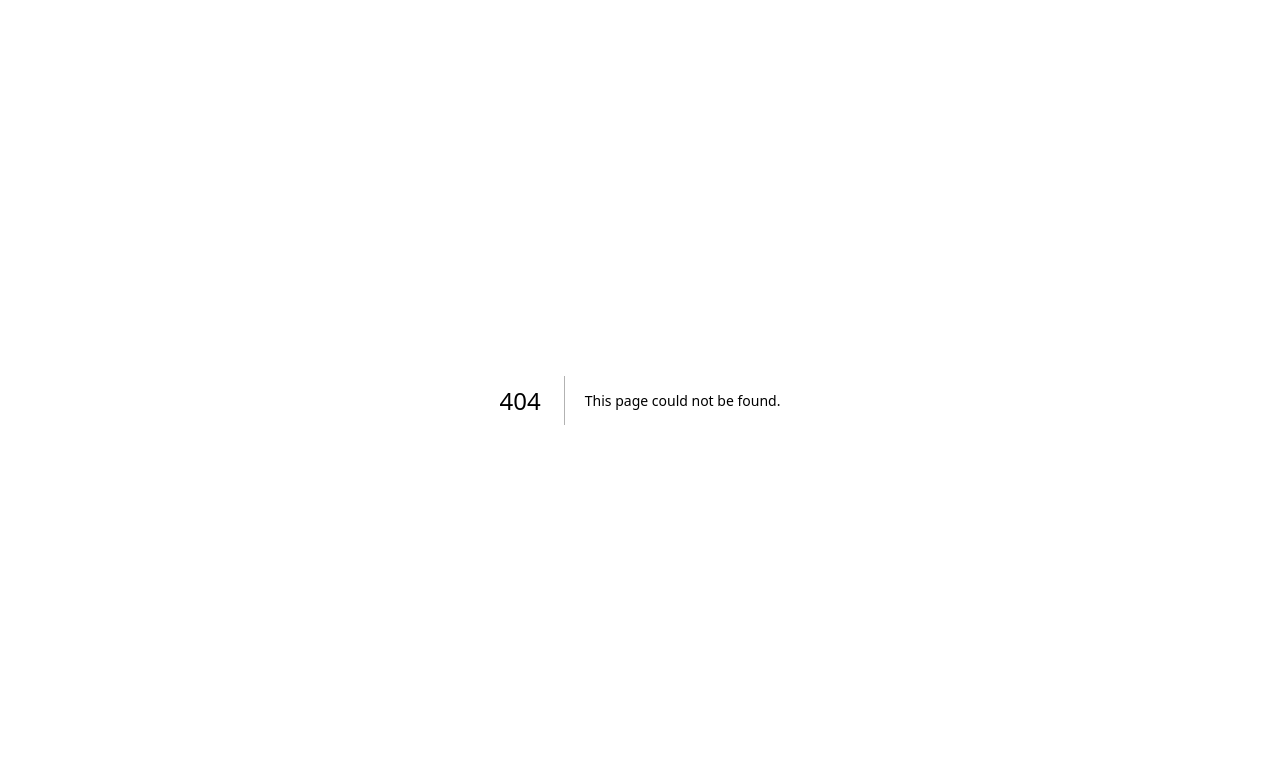
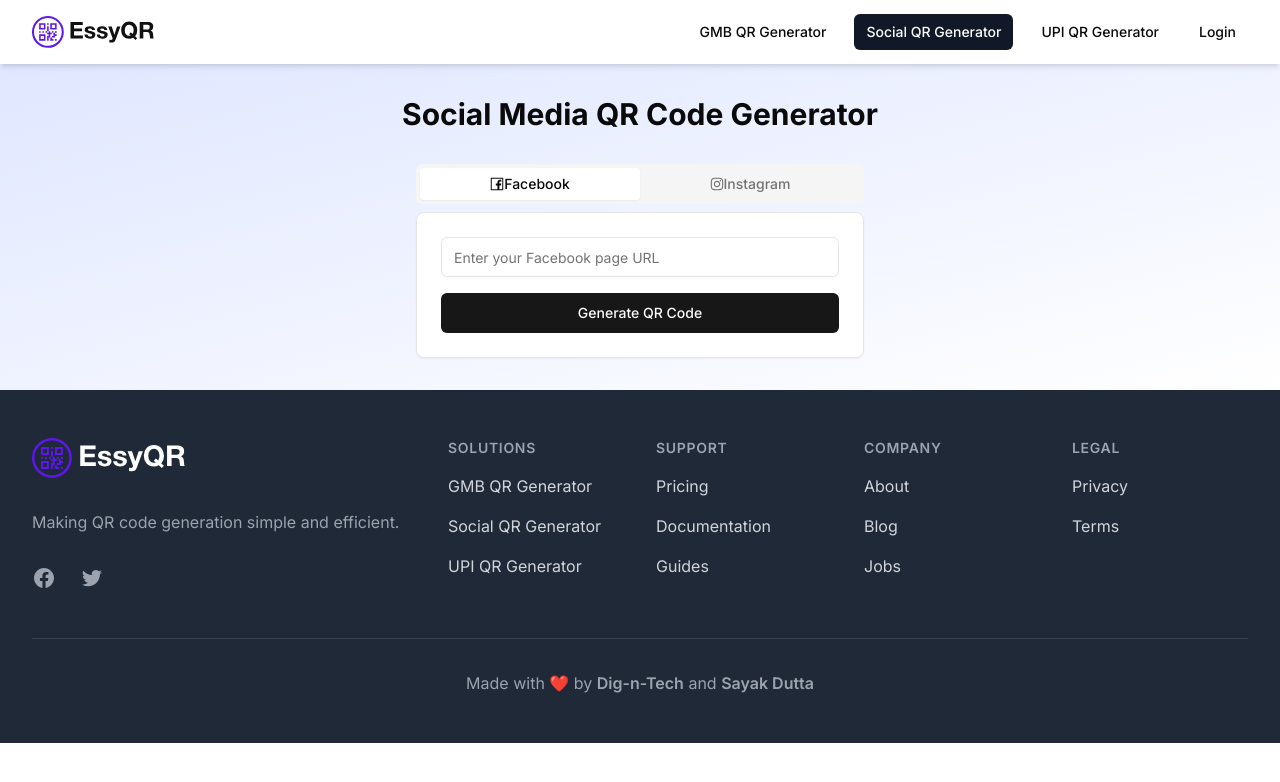
Before and after one commit to digntech/gmb-qr, a Next.js app: page /social in a window 1280 px wide. Before the commit this address had no page. Shown: the top 782 px of the page. Built offline with nearby package versions, Linux system fonts and the light colour scheme.

Commit message:
social media QR code generator added

```diff
--- a/package.json
+++ b/package.json
@@ -18,6 +18,7 @@
     "@radix-ui/react-label": "^2.1.0",
     "@radix-ui/react-separator": "^1.1.0",
     "@radix-ui/react-slot": "^1.1.0",
+    "@radix-ui/react-tabs": "^1.1.1",
     "@react-google-maps/api": "^2.19.3",
     "antd": "^5.20.5",
     "axios": "^1.7.7",
@@ -31,6 +32,7 @@
     "next": "^15.0.3",
     "next-auth": "^4.24.10",
     "next-nprogress-bar": "^2.3.13",
+    "qrcode": "^1.5.4",
     "qrcode.react": "^4.0.1",
     "react": "^18",
     "react-dom": "^18",
--- a/src/app/auth/page.js
+++ b/src/app/auth/page.js
@@ -20,7 +20,7 @@
 
   const handleGoogleSignIn = () => {
 
-    signIn('google', { callbackUrl: '/' });
+    signIn('google', { callbackUrl: '/dashboard' });
   };
 
   const handlePhoneSignIn = async (e) => {
--- /dev/null
+++ b/src/app/social/page.js
@@ -0,0 +1,45 @@
+'use client'
+
+import { useState } from 'react'
+import { SocialQRCodeGenerator } from '@/components/social-qr-generator'
+import { Tabs, TabsContent, TabsList, TabsTrigger } from "@/components/ui/tabs"
+import Navbar from '@/components/Navbar'
+import Footer from '@/components/Footer'
+import { InstagramLogoIcon } from '@radix-ui/react-icons'
+import { Facebook } from 'lucide-react'
+import { FacebookFilled, FacebookOutlined, InstagramOutlined } from '@ant-design/icons'
+
+export default function page() {
+  const [activeTab, setActiveTab] = useState('facebook')
+
+  return (
+  <>
+    <Navbar />
+    <div className="container-fluid in-h-80 bg-gradient-to-br from-indigo-100 to-white mx-auto px-4 py-8">
+
+      <h1 className="text-3xl font-bold text-center mb-8">Social Media QR Code Generator</h1>
+      <Tabs value={activeTab} onValueChange={setActiveTab} className="max-w-md mx-auto">
+        <TabsList className="grid w-full grid-cols-2">
+          <TabsTrigger value="facebook"><FacebookOutlined/> Facebook</TabsTrigger>
+          <TabsTrigger value="instagram"><InstagramOutlined/>Instagram</TabsTrigger>
+        </TabsList>
+        <TabsContent value="facebook">
+          <SocialQRCodeGenerator
+            platform="Facebook"
+            placeholder="Enter your Facebook page URL"
+            urlPrefix="https://www.facebook.com/"
+          />
+        </TabsContent>
+        <TabsContent value="instagram">
+          <SocialQRCodeGenerator
+            platform="Instagram"
+            placeholder="Enter your Instagram username"
+            urlPrefix="https://www.instagram.com/"
+          />
+        </TabsContent>
+      </Tabs>
+    </div>
+    <Footer/>
+    </>
+  )
+}
--- a/src/components/Footer.jsx
+++ b/src/components/Footer.jsx
@@ -11,7 +11,7 @@
 							Making QR code generation simple and efficient.
 						</p>
 						<div className="flex space-x-6">
-							<a href="#" className="text-gray-400 hover:text-gray-300">
+							<a href="https://www.facebook.com/digntech/" className="text-gray-400 hover:text-gray-300">
 								<span className="sr-only">Facebook</span>
 								<svg
 									className="h-6 w-6"
@@ -26,7 +26,7 @@
 									/>
 								</svg>
 							</a>
-							<a href="#" className="text-gray-400 hover:text-gray-300">
+							<a href="https://www.instagram.com/dig_n_tech/" className="text-gray-400 hover:text-gray-300">
 								<span className="sr-only">Twitter</span>
 								<svg
 									className="h-6 w-6"
@@ -52,6 +52,14 @@
 											className="text-base text-gray-300 hover:text-white"
 										>
 											GMB QR Generator
+										</Link>
+									</li>
+									<li>
+										<Link
+											href="/social"
+											className="text-base text-gray-300 hover:text-white"
+										>
+											Social QR Generator
 										</Link>
 									</li>
 									<li>
@@ -135,7 +143,7 @@
 								<ul className="mt-4 space-y-4">
 									<li>
 										<a
-											href="#"
+											href="/privacy"
 											className="text-base text-gray-300 hover:text-white"
 										>
 											Privacy
@@ -143,7 +151,7 @@
 									</li>
 									<li>
 										<a
-											href="#"
+											href="/terms"
 											className="text-base text-gray-300 hover:text-white"
 										>
 											Terms
--- a/src/components/Navbar.jsx
+++ b/src/components/Navbar.jsx
@@ -29,6 +29,16 @@
 								} px-3 py-2 rounded-md text-sm font-medium`}
 							>
 								GMB QR Generator
+							</Link>
+							<Link
+								href="/social"
+								className={`${
+									pathname === "/social"
+										? "bg-gray-900 text-white"
+										: "text-black-300 hover:bg-gray-700 hover:text-white"
+								} px-3 py-2 rounded-md text-sm font-medium`}
+							>
+								Social QR Generator
 							</Link>
 							<Link
 								href="/upi"
@@ -82,6 +92,16 @@
 							GMB QR Generator
 						</Link>
 						<Link
+							href="/social"
+							className={`${
+								pathname === "/social"
+									? "bg-blue-900 text-white"
+									: "text-gray-300 hover:bg-gray-700 hover:text-white"
+							} block px-3 py-2 rounded-md text-base font-medium`}
+						>
+							Social QR Generator
+						</Link>
+						<Link
 							href="/upi"
 							className={`${
 								pathname === "/upi"
--- /dev/null
+++ b/src/components/social-qr-generator.jsx
@@ -0,0 +1,65 @@
+'use client'
+
+import { useState } from 'react'
+import QRCode from 'qrcode'
+import { Input } from "@/components/ui/input"
+import { Button } from "@/components/ui/button"
+import { Card, CardContent } from "@/components/ui/card"
+
+export function SocialQRCodeGenerator({ platform, placeholder, urlPrefix }) {
+  const [input, setInput] = useState('')
+  const [qrCode, setQrCode] = useState('')
+  const [error, setError] = useState('')
+
+  const generateQRCode = async () => {
+    setError('')
+    if (!input) {
+      setError(`Please enter your ${platform} page URL or username`)
+      return
+    }
+
+    try {
+      const url = input.startsWith('http') ? input : `${urlPrefix}${input}`
+      const qrCodeDataUrl = await QRCode.toDataURL(url)
+      setQrCode(qrCodeDataUrl)
+    } catch (err) {
+      setError('Failed to generate QR code. Please try again.')
+      console.error(err)
+    }
+  }
+
+  return (
+    <Card>
+      <CardContent className="p-6">
+        <div className="space-y-4">
+          <Input
+            type="text"
+            placeholder={placeholder}
+            value={input}
+            onChange={(e) => setInput(e.target.value)}
+          />
+          <Button onClick={generateQRCode} className="w-full">
+            Generate QR Code
+          </Button>
+          {error && <p className="text-red-500 text-sm">{error}</p>}
+          {qrCode && (
+            <div className="flex flex-col items-center space-y-2">
+              <img src={qrCode} alt={`QR Code for ${platform}`} className="w-48 h-48" />
+              <Button
+                variant="outline"
+                onClick={() => {
+                  const link = document.createElement('a')
+                  link.href = qrCode
+                  link.download = `${platform.toLowerCase()}-qr-code.png`
+                  link.click()
+                }}
+              >
+                Download QR Code
+              </Button>
+            </div>
+          )}
+        </div>
+      </CardContent>
+    </Card>
+  )
+}
--- /dev/null
+++ b/src/components/ui/tabs.jsx
@@ -0,0 +1,43 @@
+"use client"
+
+import * as React from "react"
+import * as TabsPrimitive from "@radix-ui/react-tabs"
+
+import { cn } from "@/lib/utils"
+
+const Tabs = TabsPrimitive.Root
+
+const TabsList = React.forwardRef(({ className, ...props }, ref) => (
+  <TabsPrimitive.List
+    ref={ref}
+    className={cn(
+      "inline-flex h-10 items-center justify-center rounded-md bg-muted p-1 text-muted-foreground",
+      className
+    )}
+    {...props} />
+))
+TabsList.displayName = TabsPrimitive.List.displayName
+
+const TabsTrigger = React.forwardRef(({ className, ...props }, ref) => (
+  <TabsPrimitive.Trigger
+    ref={ref}
+    className={cn(
+      "inline-flex items-center justify-center whitespace-nowrap rounded-sm px-3 py-1.5 text-sm font-medium ring-offset-background transition-all focus-visible:outline-none focus-visible:ring-2 focus-visible:ring-ring focus-visible:ring-offset-2 disabled:pointer-events-none disabled:opacity-50 data-[state=active]:bg-background data-[state=active]:text-foreground data-[state=active]:shadow-sm",
+      className
+    )}
+    {...props} />
+))
+TabsTrigger.displayName = TabsPrimitive.Trigger.displayName
+
+const TabsContent = React.forwardRef(({ className, ...props }, ref) => (
+  <TabsPrimitive.Content
+    ref={ref}
+    className={cn(
+      "mt-2 ring-offset-background focus-visible:outline-none focus-visible:ring-2 focus-visible:ring-ring focus-visible:ring-offset-2",
+      className
+    )}
+    {...props} />
+))
+TabsContent.displayName = TabsPrimitive.Content.displayName
+
+export { Tabs, TabsList, TabsTrigger, TabsContent }
```
Also changed, not shown: src/lib/db.js (+17 -26 lines), 1 other file (tests, documents, lock files or other folders).
